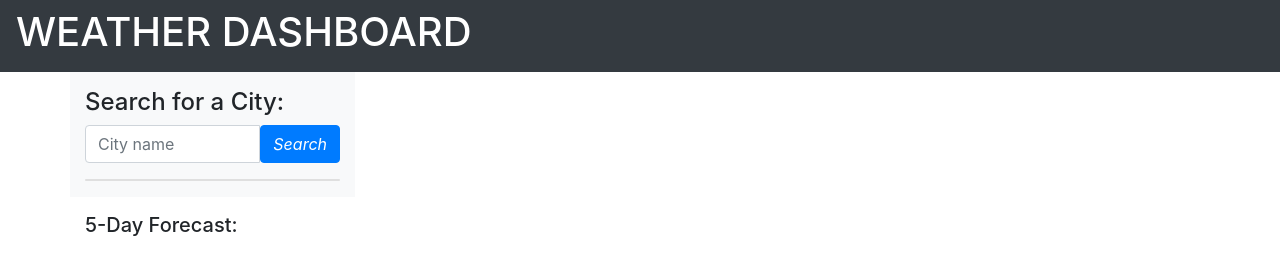
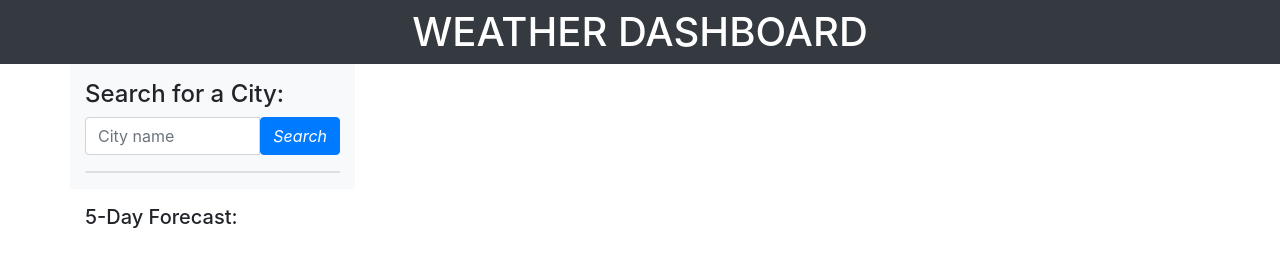
Before and after one commit to rffrye/Homework6, a plain HTML site: page index.html in a window 1280 px wide. Drawn offline with nearby package versions, Linux system fonts and the light colour scheme.

Commit message:
removed CSS sheet.  used in line style for the one change.

```diff
--- a/index.html
+++ b/index.html
@@ -7,14 +7,14 @@
 
       <!-- Bootstrap CSS -->
       <link rel="stylesheet" href="https://cdn.jsdelivr.net/npm/bootstrap@4.5.3/dist/css/bootstrap.min.css" integrity="sha384-TX8t27EcRE3e/ihU7zmQxVncDAy5uIKz4rEkgIXeMed4M0jlfIDPvg6uqKI2xXr2" crossorigin="anonymous">
-      <link rel="stylesheet" href="style.css">
+
 
       <title>Weather Dashboard</title>
     </head>
 
     <body>
         <nav class="navbar navbar-dark bg-dark">
-        <h1>WEATHER DASHBOARD</h1>
+        <h1 style="color: white; margin: auto;">WEATHER DASHBOARD</h1>
         </nav>
 
         <div class="container">
--- a/style.css
+++ /dev/null
@@ -1,3 +0,0 @@
-h1 {
-color: white;
-}
```
